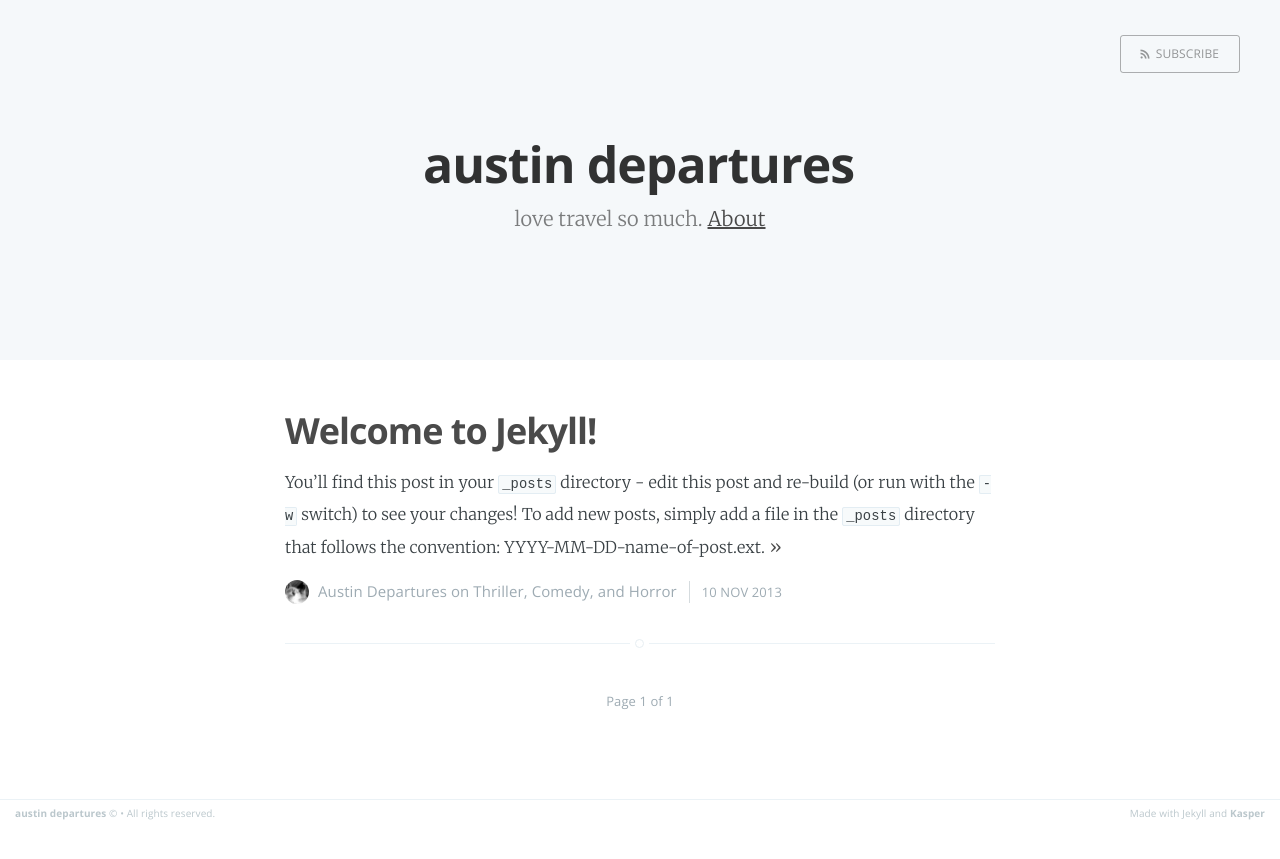
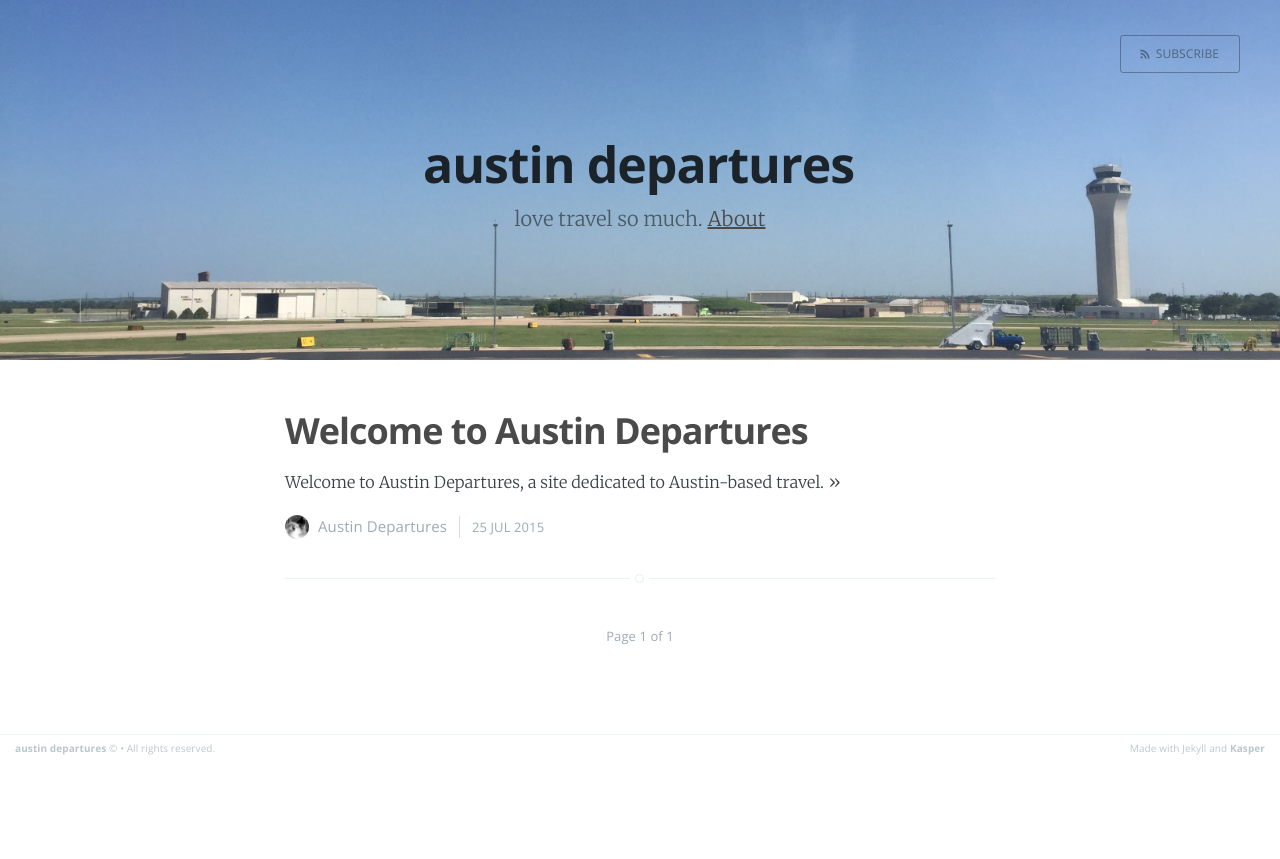
Before and after one commit to austindepartures/austindepartures.github.io, a Jekyll site: the page built from index.html, in a window 1280 px wide. Shown: the top 859 px of the page. Built offline with Jekyll 4.4.1, drawn with Linux system fonts in a browser that asks for light colours; Markdown is read by kramdown in place of the engine named in the settings; the list of posts is cut into pages by our own code.

Commit message:
Fixed styles for background image and wrote sample post

```diff
--- a/_posts/2013-11-10-welcome-to-jekyll.markdown
+++ /dev/null
@@ -1,24 +0,0 @@
----
-layout: post
-title:  "Welcome to Jekyll!"
-date:   2013-11-10 10:18:00
-categories: Thriller Comedy Horror
----
-
-You'll find this post in your `_posts` directory - edit this post and re-build (or run with the `-w` switch) to see your changes!
-To add new posts, simply add a file in the `_posts` directory that follows the convention: YYYY-MM-DD-name-of-post.ext.
-
-Jekyll also offers powerful support for code snippets:
-
-{% highlight ruby %}
-def print_hi(name)
-  puts "Hi, #{name}"
-end
-print_hi('Tom')
-#=> prints 'Hi, Tom' to STDOUT.
-{% endhighlight %}
-
-Check out the [Jekyll docs][jekyll] for more info on how to get the most out of Jekyll. File all bugs/feature requests at [Jekyll's GitHub repo][jekyll-gh].
-
-[jekyll-gh]: https://github.com/mojombo/jekyll
-[jekyll]:    http://jekyllrb.com
--- /dev/null
+++ b/_posts/2015-7-25-welcome-to-austin-departures.markdown
@@ -0,0 +1,8 @@
+---
+layout: post
+title:  "Welcome to Austin Departures"
+date:   2015-7-25 10:18:00
+categories:
+---
+
+Welcome to Austin Departures, a site dedicated to Austin-based travel.
--- a/assets/css/screen.css
+++ b/assets/css/screen.css
@@ -476,9 +476,11 @@ margin on the iframe, cause it breaks stuff. */
     height: 100%;
     margin-bottom: 5rem;
     text-align: center;
-    background: #222 no-repeat center center;
-    background-size: cover;
+    background-size: 100%;
     overflow: hidden;
+    background-image: url("/assets/images/bergstrom.jpg");
+    background-repeat: no-repeat;
+    background-position: center;
 }
 
 .main-header .inner {
@@ -682,7 +684,7 @@ margin on the iframe, cause it breaks stuff. */
 .no-cover.main-header {
     min-height: 160px;
     max-height: 40%;
-    background: #f5f8fa;
+    /*background: #f5f8fa;*/
 }
 
 .no-cover .page-title {
```
Also changed, not shown: assets/images/bergstrom.JPG (added), 6 other files.
